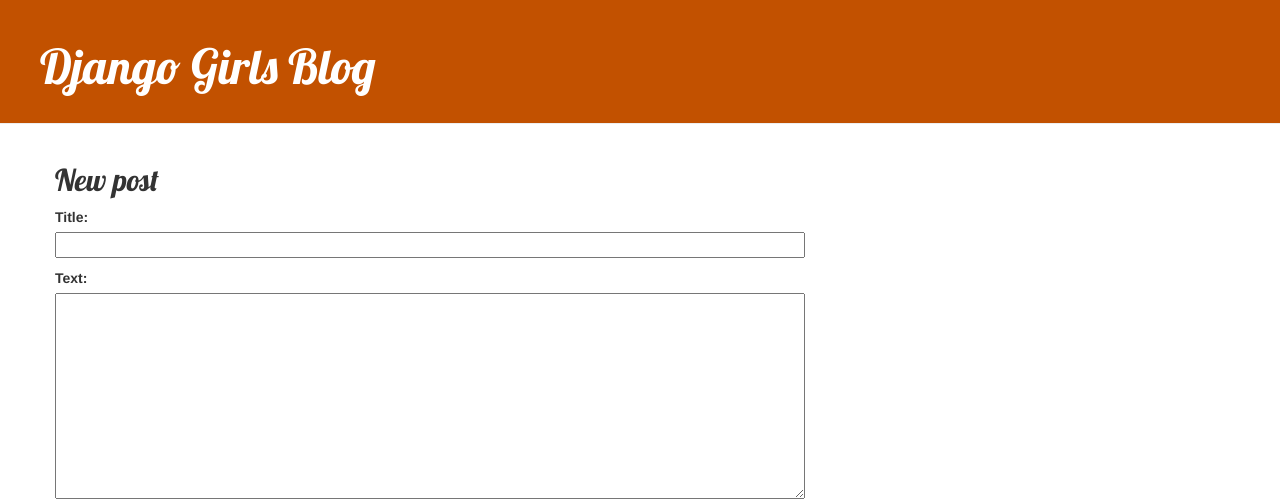
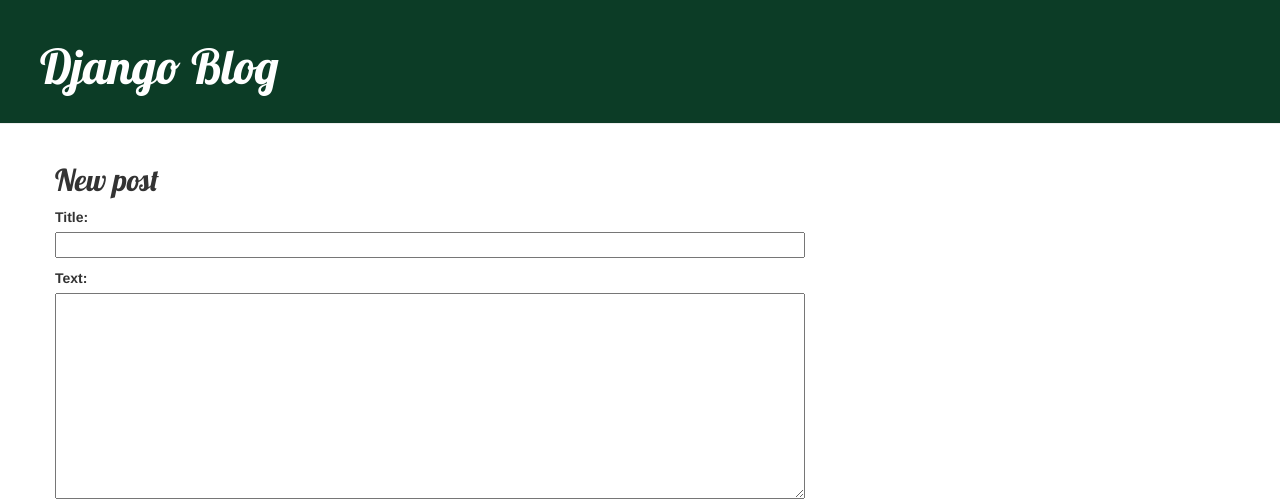
Before and after one commit to davidsmz/djangogirls, a Django app: page /post/new/ in a window 1280 px wide. Shown: the top 503 px of the page. Run offline with Django 3.2, Linux system fonts and the light colour scheme; some libraries are stand-ins or nearby versions.

Commit message:
agregar estilos al blog

```diff
--- a/blog/static/css/blog.css
+++ b/blog/static/css/blog.css
@@ -1,5 +1,5 @@
 .page-header {
-  background-color: #c25100;
+  background-color: #0c3c26;
   margin-top: 0;
   padding: 20px 20px 20px 40px;
 }
@@ -50,6 +50,10 @@ h4 {
   margin-bottom: 70px;
 }
 
+.post h2 {
+  display: inline;
+}
+
 .post h2 a,
 .post h2 a:visited {
   color: #000000;
--- a/blog/templates/blog/base.html
+++ b/blog/templates/blog/base.html
@@ -5,7 +5,7 @@
     <meta charset="UTF-8" />
     <meta name="viewport" content="width=device-width, initial-scale=1.0" />
     <meta http-equiv="X-UA-Compatible" content="ie=edge" />
-    <title>Django Girls blog</title>
+    <title>Django blog</title>
     <link
       rel="stylesheet"
       href="//maxcdn.bootstrapcdn.com/bootstrap/3.2.0/css/bootstrap.min.css"
@@ -28,7 +28,7 @@
         {% if user.is_authenticated %}
           <a href="{% url 'post_new' %}" class="top-menu"><span class="glyphicon glyphicon-plus"></span></a>
         {% endif %}
-        <h1><a href="/">Django Girls Blog</a></h1>
+        <h1><a href="/">Django Blog</a></h1>
       </div>
     </div>
 
```
Also changed, not shown: blog/templates/blog/post_detail.html (+4 -3 lines).
